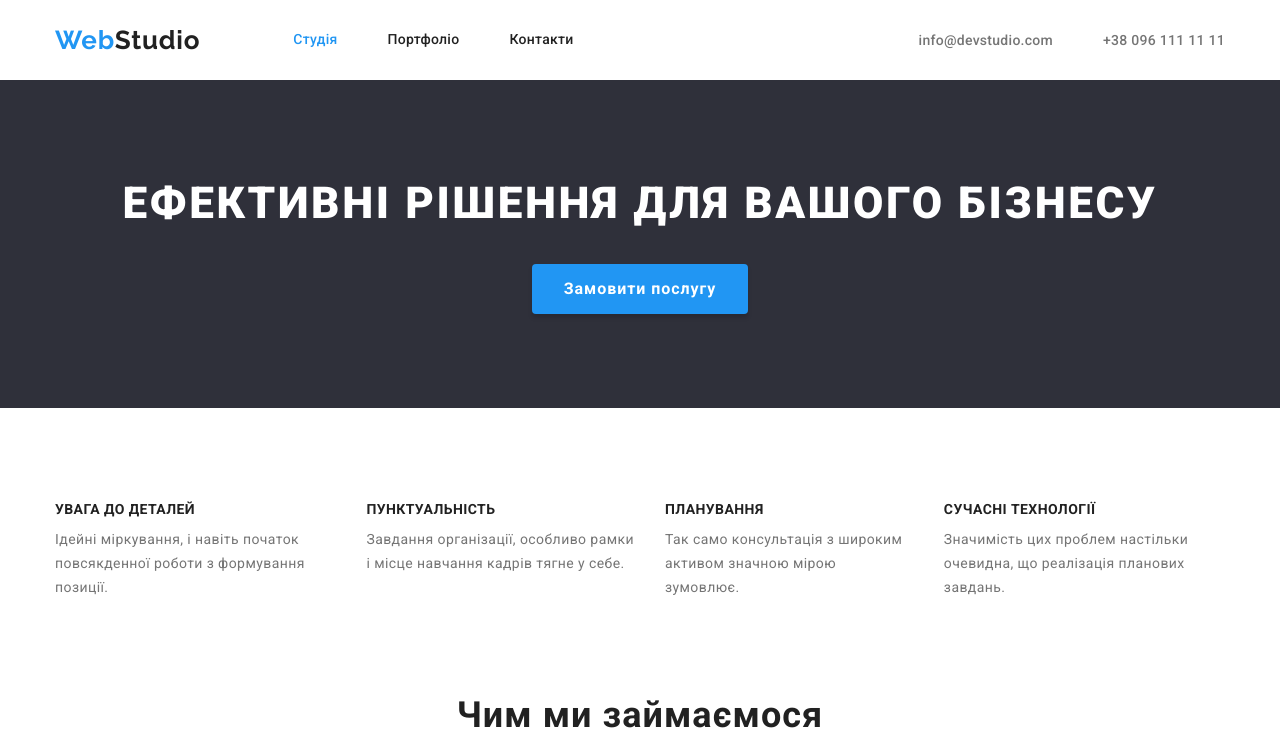
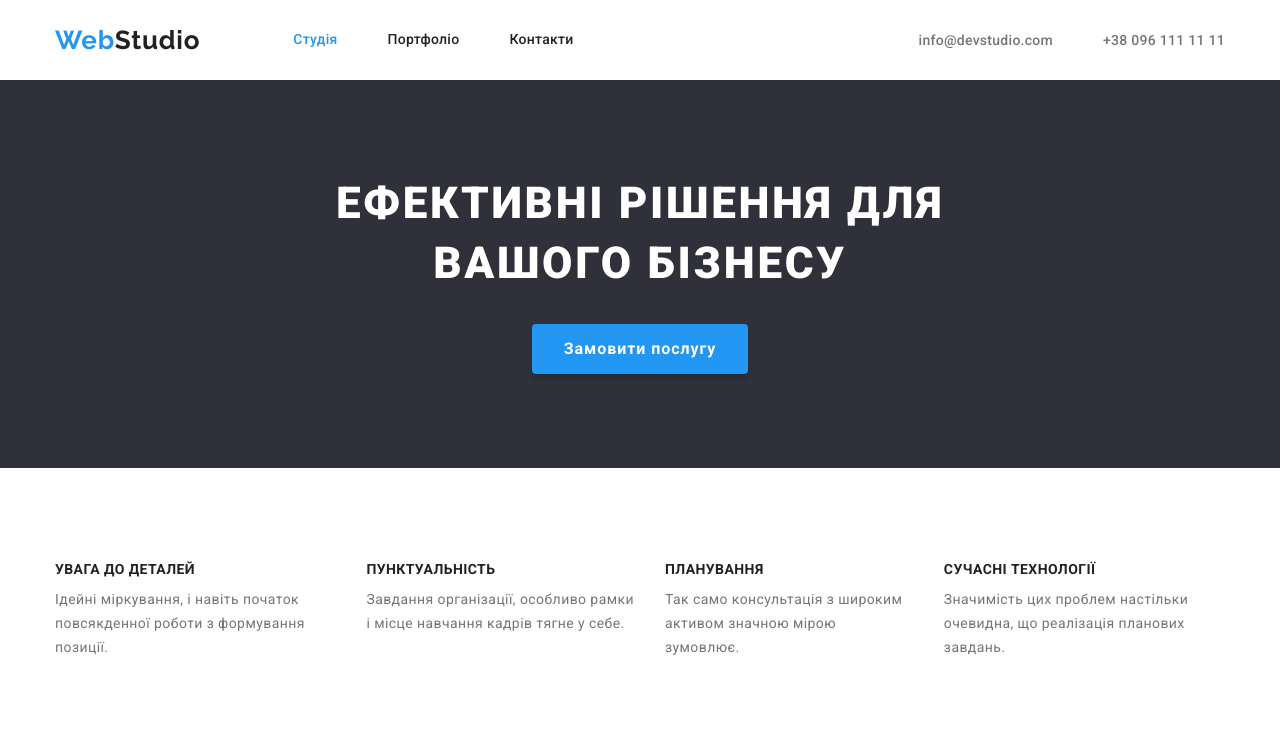
Before and after one commit to acvetochka/goit-markup-hw-03, a plain HTML site: page index.html in a window 1280 px wide. Shown: the top 750 px of the page. Drawn offline with nearby package versions, Linux system fonts and the light colour scheme.

Commit message:
Змінює стилі для hero

```diff
--- a/css/styles.css
+++ b/css/styles.css
@@ -12,6 +12,18 @@
     --content-background: #F5F4FA;
     --team-background: #FFFFFF;
     --button-background: #F5F4FA;
+}
+
+h1,
+h2,
+h3,
+h4,
+h5,
+h6,
+p,
+ul {
+    margin: 0;
+    padding: 0;
 }
 
 body {
@@ -131,11 +143,12 @@ body {
 .hero {
     background-color: var(--secondary-background);
     text-align: center;
+    padding: 200px 0;
 }
 
 .hero-title {
-    margin-top: 0;
-    margin-bottom: 30px;
+    max-width: 696px;
+    margin: 0 auto 30px;
     color: var(--contrast-text-color);
     text-transform: uppercase;
     font-weight: 900;
```
